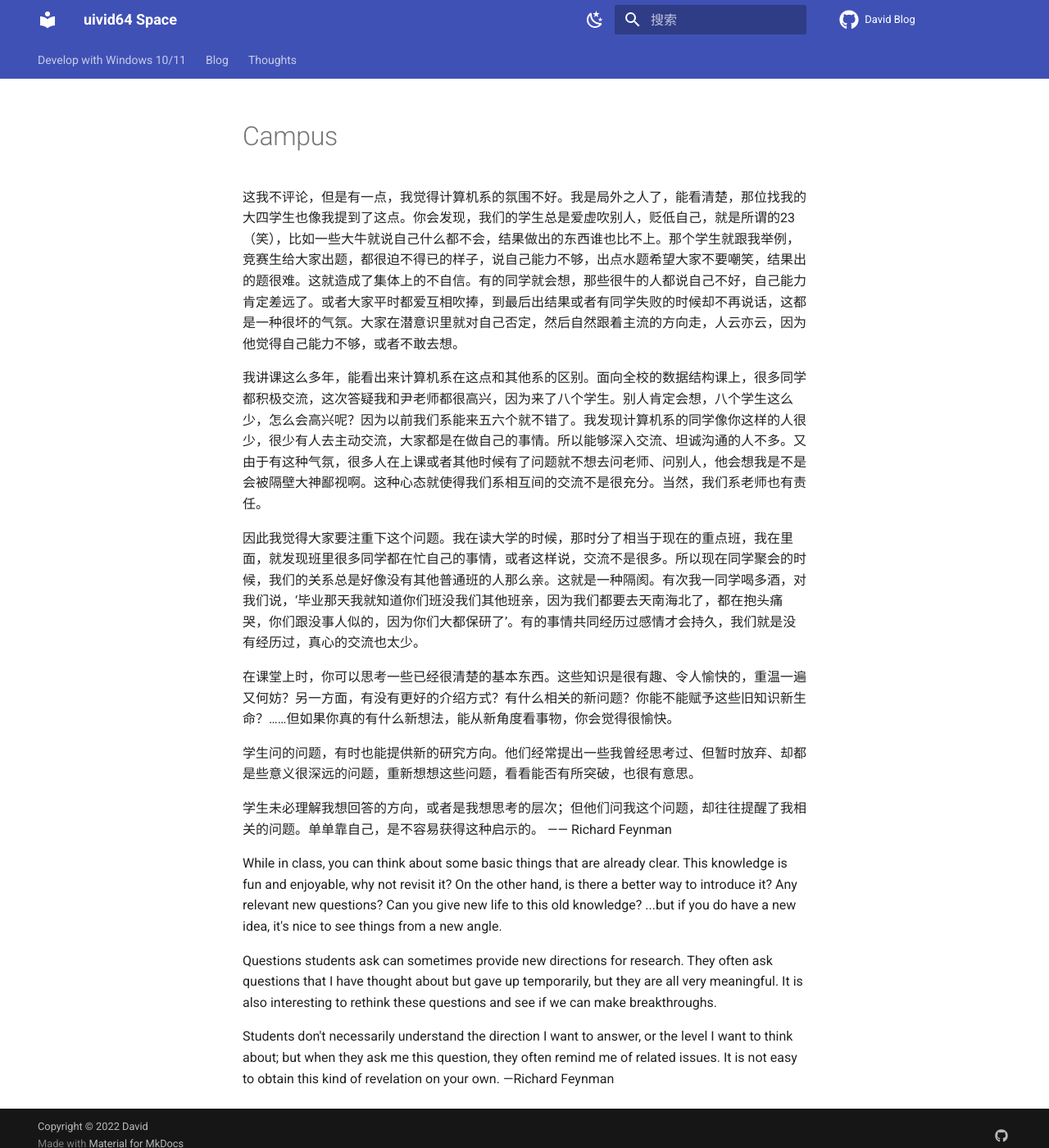
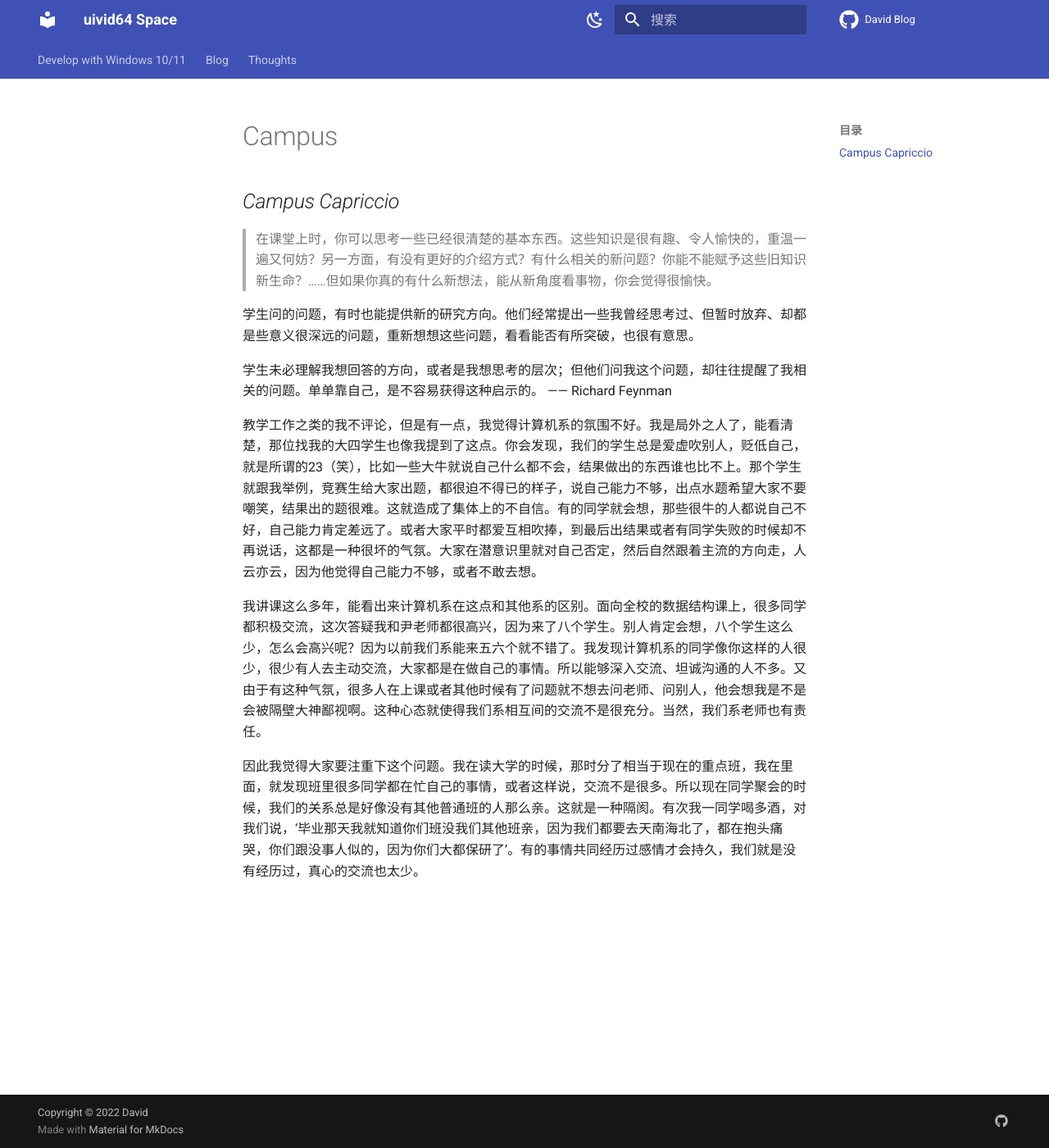
Before and after one commit to uivid64/uivid64.github.io, an MkDocs documentation site: the page built from docs/Collection/campus.md, in a window 1280 px wide and 1400 px high. Shown: the whole window at 82% size. Built offline with MkDocs 1.6.1 and Material for MkDocs 9.7.7, drawn with Linux system fonts in a browser that asks for light colours; comment, search, counter and statistics services are not loaded.

Commit message:
Update campus.md

```diff
--- a/docs/Collection/campus.md
+++ b/docs/Collection/campus.md
@@ -1,17 +1,13 @@
-这我不评论，但是有一点，我觉得计算机系的氛围不好。我是局外之人了，能看清楚，那位找我的大四学生也像我提到了这点。你会发现，我们的学生总是爱虚吹别人，贬低自己，就是所谓的23（笑），比如一些大牛就说自己什么都不会，结果做出的东西谁也比不上。那个学生就跟我举例，竞赛生给大家出题，都很迫不得已的样子，说自己能力不够，出点水题希望大家不要嘲笑，结果出的题很难。这就造成了集体上的不自信。有的同学就会想，那些很牛的人都说自己不好，自己能力肯定差远了。或者大家平时都爱互相吹捧，到最后出结果或者有同学失败的时候却不再说话，这都是一种很坏的气氛。大家在潜意识里就对自己否定，然后自然跟着主流的方向走，人云亦云，因为他觉得自己能力不够，或者不敢去想。
+## _Campus Capriccio_
 
-我讲课这么多年，能看出来计算机系在这点和其他系的区别。面向全校的数据结构课上，很多同学都积极交流，这次答疑我和尹老师都很高兴，因为来了八个学生。别人肯定会想，八个学生这么少，怎么会高兴呢？因为以前我们系能来五六个就不错了。我发现计算机系的同学像你这样的人很少，很少有人去主动交流，大家都是在做自己的事情。所以能够深入交流、坦诚沟通的人不多。又由于有这种气氛，很多人在上课或者其他时候有了问题就不想去问老师、问别人，他会想我是不是会被隔壁大神鄙视啊。这种心态就使得我们系相互间的交流不是很充分。当然，我们系老师也有责任。
-
-因此我觉得大家要注重下这个问题。我在读大学的时候，那时分了相当于现在的重点班，我在里面，就发现班里很多同学都在忙自己的事情，或者这样说，交流不是很多。所以现在同学聚会的时候，我们的关系总是好像没有其他普通班的人那么亲。这就是一种隔阂。有次我一同学喝多酒，对我们说，‘毕业那天我就知道你们班没我们其他班亲，因为我们都要去天南海北了，都在抱头痛哭，你们跟没事人似的，因为你们大都保研了’。有的事情共同经历过感情才会持久，我们就是没有经历过，真心的交流也太少。
-
-在课堂上时，你可以思考一些已经很清楚的基本东西。这些知识是很有趣、令人愉快的，重温一遍又何妨？另一方面，有没有更好的介绍方式？有什么相关的新问题？你能不能赋予这些旧知识新生命？……但如果你真的有什么新想法，能从新角度看事物，你会觉得很愉快。
+>在课堂上时，你可以思考一些已经很清楚的基本东西。这些知识是很有趣、令人愉快的，重温一遍又何妨？另一方面，有没有更好的介绍方式？有什么相关的新问题？你能不能赋予这些旧知识新生命？……但如果你真的有什么新想法，能从新角度看事物，你会觉得很愉快。
 
 学生问的问题，有时也能提供新的研究方向。他们经常提出一些我曾经思考过、但暂时放弃、却都是些意义很深远的问题，重新想想这些问题，看看能否有所突破，也很有意思。
 
 学生未必理解我想回答的方向，或者是我想思考的层次；但他们问我这个问题，却往往提醒了我相关的问题。单单靠自己，是不容易获得这种启示的。 —— Richard Feynman
 
-While in class, you can think about some basic things that are already clear. This knowledge is fun and enjoyable, why not revisit it? On the other hand, is there a better way to introduce it? Any relevant new questions? Can you give new life to this old knowledge? ...but if you do have a new idea, it's nice to see things from a new angle.
+教学工作之类的我不评论，但是有一点，我觉得计算机系的氛围不好。我是局外之人了，能看清楚，那位找我的大四学生也像我提到了这点。你会发现，我们的学生总是爱虚吹别人，贬低自己，就是所谓的23（笑），比如一些大牛就说自己什么都不会，结果做出的东西谁也比不上。那个学生就跟我举例，竞赛生给大家出题，都很迫不得已的样子，说自己能力不够，出点水题希望大家不要嘲笑，结果出的题很难。这就造成了集体上的不自信。有的同学就会想，那些很牛的人都说自己不好，自己能力肯定差远了。或者大家平时都爱互相吹捧，到最后出结果或者有同学失败的时候却不再说话，这都是一种很坏的气氛。大家在潜意识里就对自己否定，然后自然跟着主流的方向走，人云亦云，因为他觉得自己能力不够，或者不敢去想。
 
-Questions students ask can sometimes provide new directions for research. They often ask questions that I have thought about but gave up temporarily, but they are all very meaningful. It is also interesting to rethink these questions and see if we can make breakthroughs.
+我讲课这么多年，能看出来计算机系在这点和其他系的区别。面向全校的数据结构课上，很多同学都积极交流，这次答疑我和尹老师都很高兴，因为来了八个学生。别人肯定会想，八个学生这么少，怎么会高兴呢？因为以前我们系能来五六个就不错了。我发现计算机系的同学像你这样的人很少，很少有人去主动交流，大家都是在做自己的事情。所以能够深入交流、坦诚沟通的人不多。又由于有这种气氛，很多人在上课或者其他时候有了问题就不想去问老师、问别人，他会想我是不是会被隔壁大神鄙视啊。这种心态就使得我们系相互间的交流不是很充分。当然，我们系老师也有责任。
 
-Students don't necessarily understand the direction I want to answer, or the level I want to think about; but when they ask me this question, they often remind me of related issues. It is not easy to obtain this kind of revelation on your own. —Richard Feynman
+因此我觉得大家要注重下这个问题。我在读大学的时候，那时分了相当于现在的重点班，我在里面，就发现班里很多同学都在忙自己的事情，或者这样说，交流不是很多。所以现在同学聚会的时候，我们的关系总是好像没有其他普通班的人那么亲。这就是一种隔阂。有次我一同学喝多酒，对我们说，‘毕业那天我就知道你们班没我们其他班亲，因为我们都要去天南海北了，都在抱头痛哭，你们跟没事人似的，因为你们大都保研了’。有的事情共同经历过感情才会持久，我们就是没有经历过，真心的交流也太少。
```
